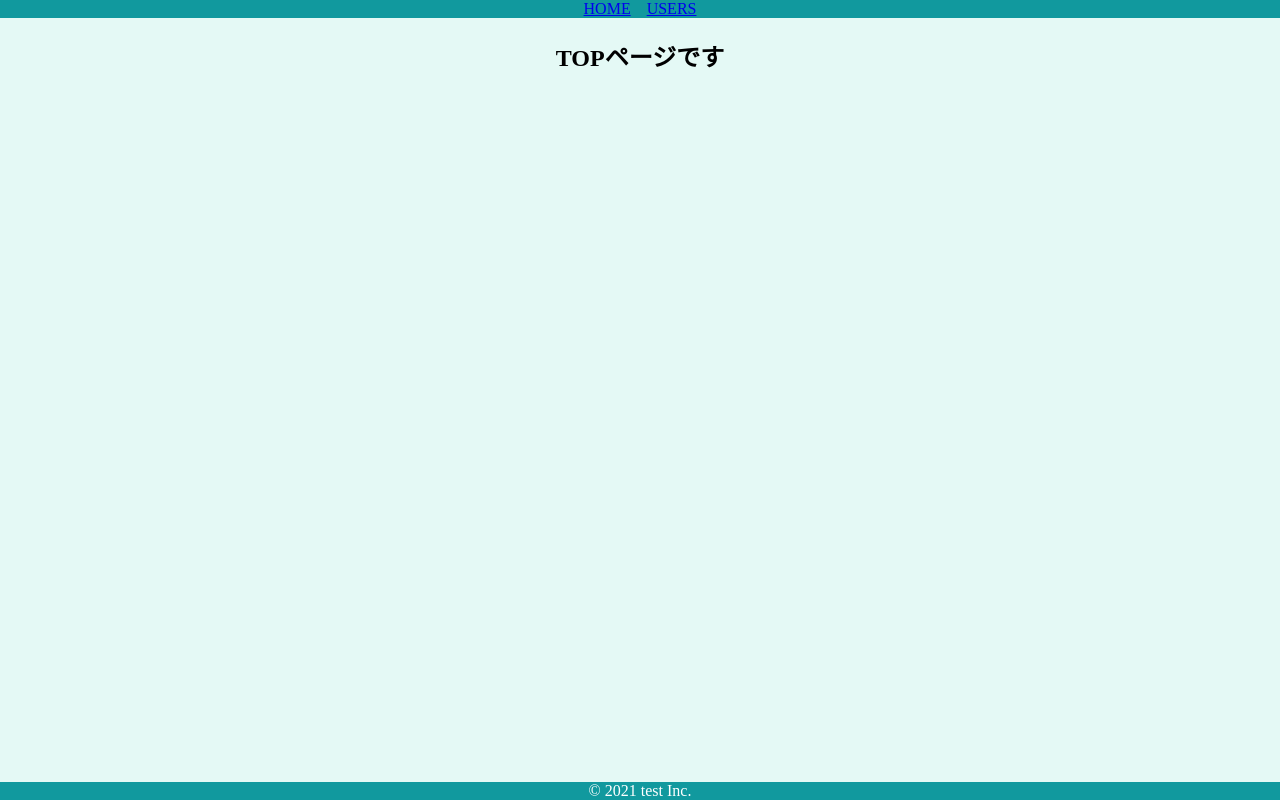
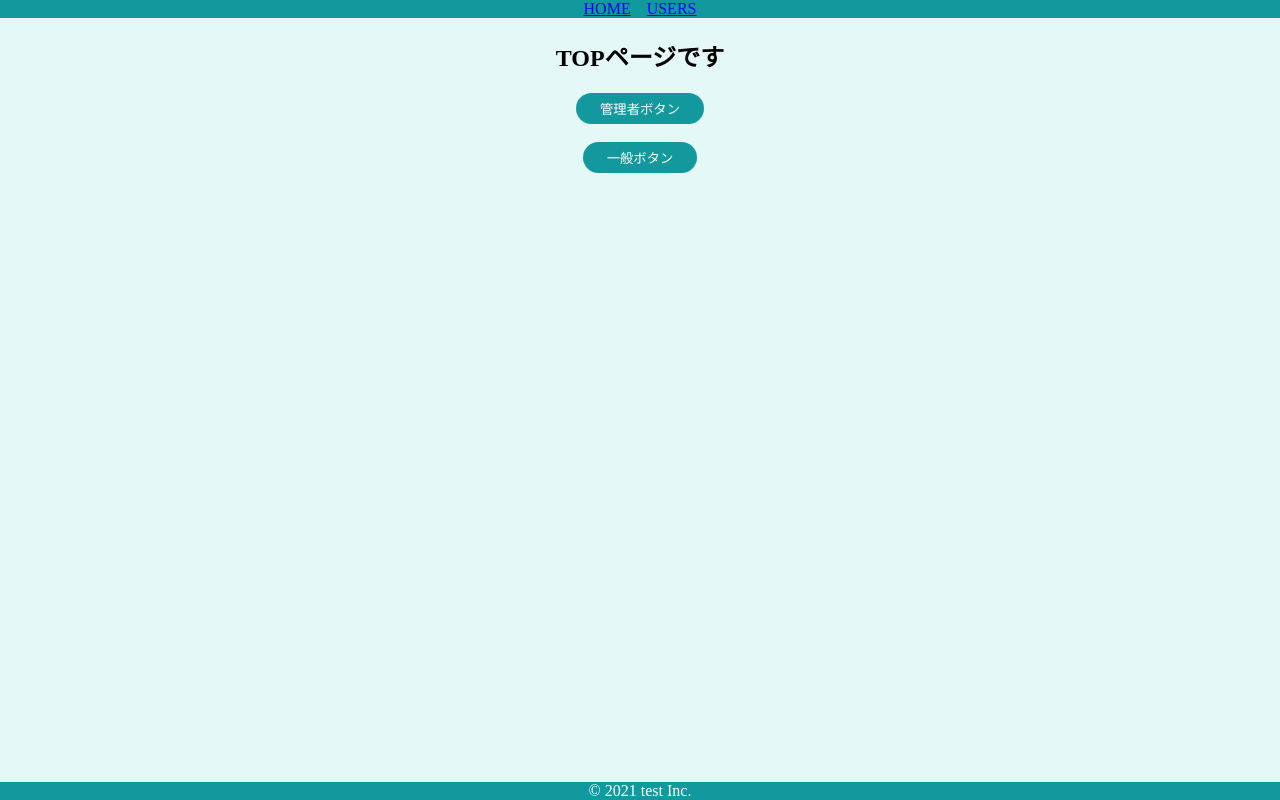
Before and after one commit to piyoraik/Atomic-Design, a React (Create React App) app: page / in a window 1280 px wide. Built offline with nearby package versions, Linux system fonts and the light colour scheme.

Commit message:
initial commit

```diff
--- a/src/components/atom/button/SecondaryButton.jsx
+++ b/src/components/atom/button/SecondaryButton.jsx
@@ -2,8 +2,8 @@
 import { BaseButton } from "./BaseButton";
 
 export const SecondaryButton = (props) => {
-  const { children } = props;
-  return <SButton>{children}</SButton>;
+  const { children, onClick } = props;
+  return <SButton onClick={onClick}>{children}</SButton>;
 };
 
 const SButton = styled(BaseButton)`
--- a/src/components/molecules/user/UserIconWithName.jsx
+++ b/src/components/molecules/user/UserIconWithName.jsx
@@ -1,11 +1,12 @@
 import styled from "styled-components";
 
 export const UserIconWithName = (props) => {
-  const { image, name } = props;
+  const { image, name, isAdmin } = props;
   return (
     <SContainer>
       <SImage height={160} width={160} src={image} alt={name} />
       <SName>{name}</SName>
+      {isAdmin && <SEdit>編集</SEdit>}
     </SContainer>
   );
 };
@@ -22,3 +23,9 @@
   margin: 0;
   color: #40514e;
 `;
+
+const SEdit = styled.span`
+  text-decoration: underline;
+  color: #aaa;
+  cursor: pointer;
+`;
--- a/src/components/organisms/user/UserCard.jsx
+++ b/src/components/organisms/user/UserCard.jsx
@@ -3,10 +3,10 @@
 import { UserIconWithName } from "../../molecules/user/UserIconWithName";
 
 export const UserCard = (props) => {
-  const { user } = props;
+  const { user, isAdmin } = props;
   return (
     <Card>
-      <UserIconWithName image={user.image} name={user.name} />
+      <UserIconWithName image={user.image} name={user.name} isAdmin={isAdmin} />
       <SDL>
         <dt>メール</dt>
         <dd>{user.email}</dd>
--- a/src/components/pages/Top.jsx
+++ b/src/components/pages/Top.jsx
@@ -1,9 +1,20 @@
+import { useHistory } from "react-router-dom";
 import styled from "styled-components";
+import { SecondaryButton } from "../atom/button/SecondaryButton";
 
 export const Top = () => {
+  const history = useHistory();
+  const onClickAdmin = () =>
+    history.push({ pathname: "/users", state: { isAdmin: true } });
+  const onClickGeneral = () =>
+    history.push({ pathname: "/users", state: { isAdmin: false } });
   return (
     <SContainer>
       <h2>TOPページです</h2>
+      <SecondaryButton onClick={onClickAdmin}>管理者ボタン</SecondaryButton>
+      <br />
+      <br />
+      <SecondaryButton onClick={onClickGeneral}>一般ボタン</SecondaryButton>
     </SContainer>
   );
 };
--- a/src/components/pages/Users.jsx
+++ b/src/components/pages/Users.jsx
@@ -1,3 +1,4 @@
+import { useLocation } from "react-router-dom";
 import styled from "styled-components";
 import { SearchInput } from "../molecules/SearchInput";
 import { UserCard } from "../organisms/user/UserCard";
@@ -17,13 +18,15 @@
 });
 
 export const Users = () => {
+  const { state } = useLocation();
+  const isAdmin = state ? state.isAdmin : false;
   return (
     <SContainer>
       <h2>Usersページです</h2>
       <SearchInput />
       <SuserArea>
         {users.map((user) => (
-          <UserCard key={user.id} user={user} />
+          <UserCard key={user.id} user={user} isAdmin={isAdmin} />
         ))}
       </SuserArea>
     </SContainer>
```
